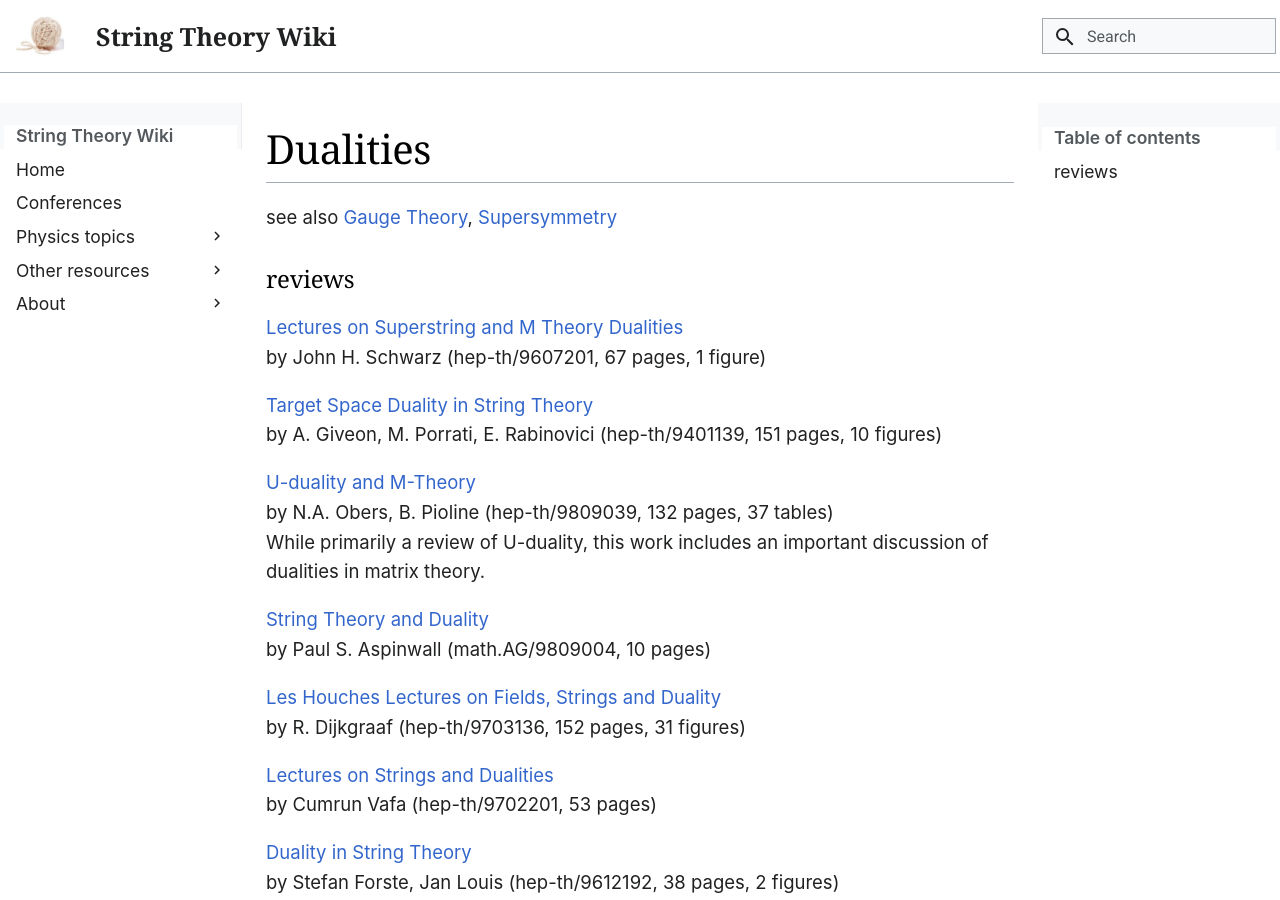
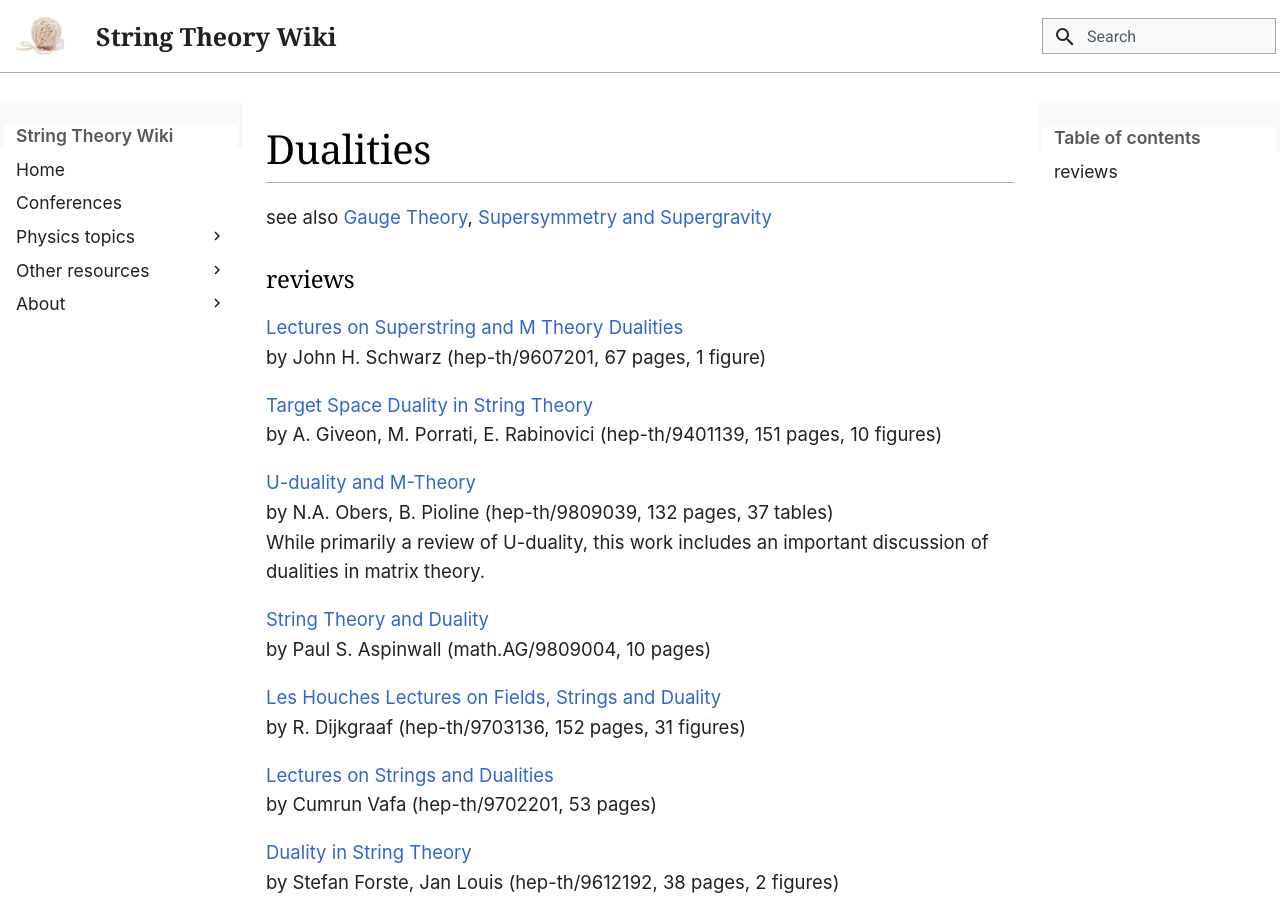
Before and after one commit to MigMontero/stringwiki.github.io, an MkDocs documentation site: the page built from docs/dualities.md, in a window 1280 px wide and 900 px high. Built offline with MkDocs 1.6.1 and Material for MkDocs 9.7.7, drawn with Linux system fonts in a browser that asks for light colours.

Commit message:
fix supersymmetry link

```diff
--- a/docs/dualities.md
+++ b/docs/dualities.md
@@ -4,7 +4,7 @@ title: 'Dualities'
 
 # Dualities
 
-see also [Gauge Theory](gauge-theory.md), [Supersymmetry](supersymmetry.md)
+see also [Gauge Theory](gauge-theory.md), [Supersymmetry and Supergravity](supersymmetry-and-supergravity.md)
 
 ### reviews
 [Lectures on Superstring and M Theory Dualities](http://arxiv.org/abs/hep-th/9607201)
```
